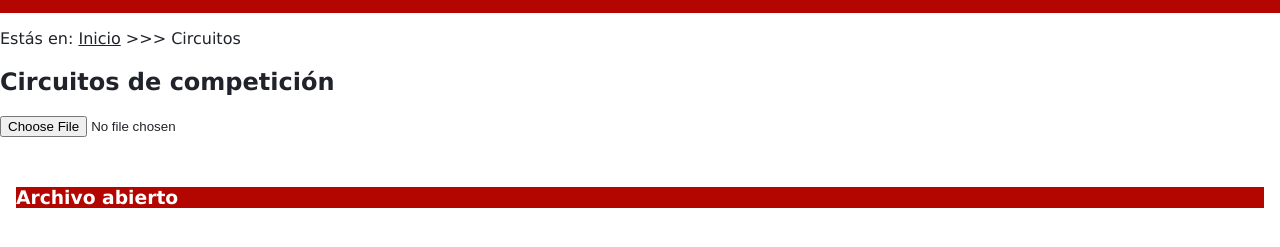
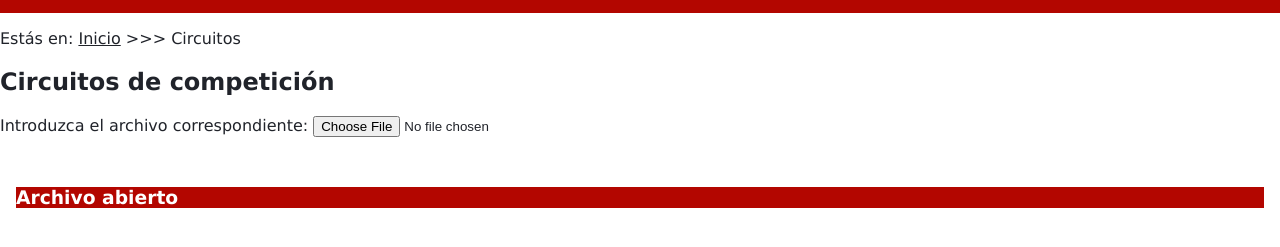
Before and after one commit to DiegoLangreo7/IIS-SEW, a plain HTML site: page circuito.html in a window 1280 px wide. Shown: the part 119-366 px from the top of the page. Drawn offline with nearby package versions, Linux system fonts and the light colour scheme; some packages are replaced by stand-ins of ours.

Commit message:
Add files via upload

```diff
--- a/circuito.html
+++ b/circuito.html
@@ -34,7 +34,9 @@
             Estás en: <a href="index.html">Inicio</a> >>> Circuitos
         </p>
         <h2>Circuitos de competición</h2>
-        <input type="file" id="archivoTexto" onchange="circuito.readInputFile(this.files);">
+        <p><label>Introduzca el archivo correspondiente:</label>
+            <input type="file" id="archivoTexto" onchange="circuito.readInputFile(this.files);"></p>
+
         <section>
             <h3>Archivo abierto</h3>
         </section>
```
